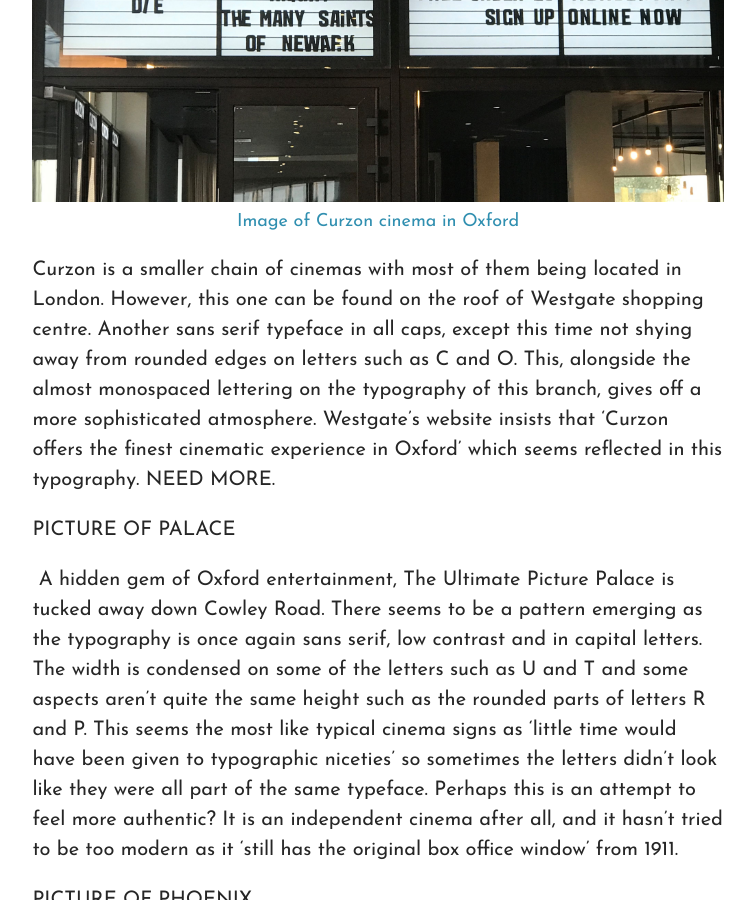
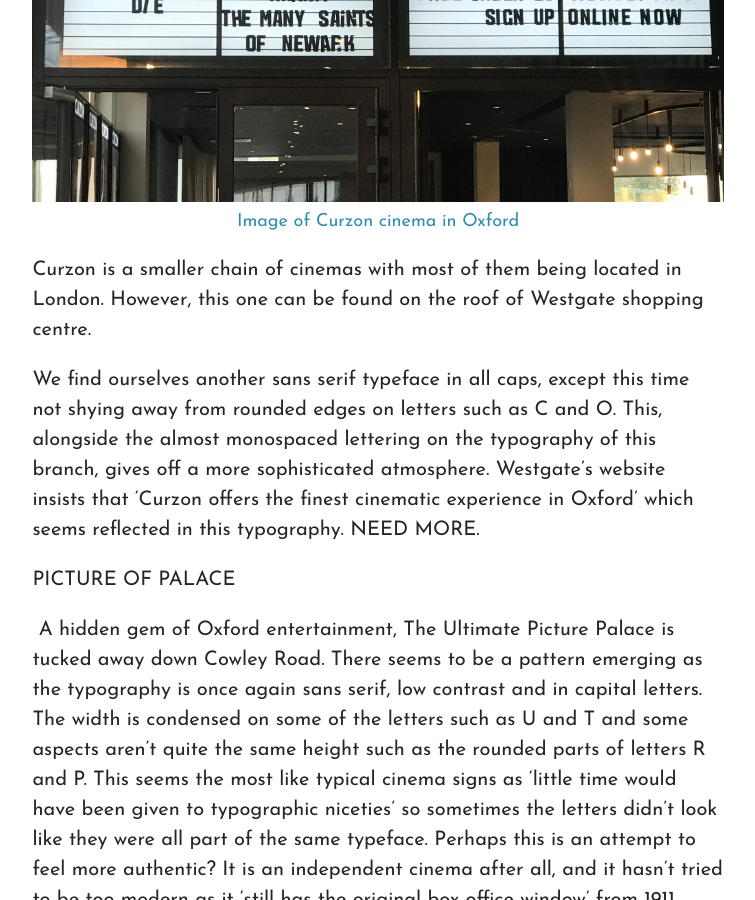
Before and after one commit to laurenlouisap/typography, a Jekyll site: the page built from _posts/2021-10-05-lets-go-to-the-movies.md, in a window 1280 px wide and 900 px high, scrolled down 1218 px. Shown: the whole window, without its empty margins (262-1017 px from the left). Built offline with Jekyll 4.4.1, drawn with Linux system fonts in a browser that asks for light colours; some web fonts are replaced.

Commit message:
Update Post “2021-10-05-lets-go-to-the-movies”

```diff
--- a/_posts/2021-10-05-lets-go-to-the-movies.md
+++ b/_posts/2021-10-05-lets-go-to-the-movies.md
@@ -23,7 +23,9 @@
 
 ![Image of Curzon cinema in Oxford](../uploads/img_8290.jpg "Oxford Curzon cinema located on The Rooftop Terrace")
 
-Curzon is a smaller chain of cinemas with most of them being located in London. However, this one can be found on the roof of Westgate shopping centre. Another sans serif typeface in all caps, except this time not shying away from rounded edges on letters such as C and O. This, alongside the almost monospaced lettering on the typography of this branch, gives off a more sophisticated atmosphere. Westgate’s website insists that ‘Curzon offers the finest cinematic experience in Oxford’ which seems reflected in this typography. NEED MORE.
+Curzon is a smaller chain of cinemas with most of them being located in London. However, this one can be found on the roof of Westgate shopping centre.
+
+We find ourselves another sans serif typeface in all caps, except this time not shying away from rounded edges on letters such as C and O. This, alongside the almost monospaced lettering on the typography of this branch, gives off a more sophisticated atmosphere. Westgate’s website insists that ‘Curzon offers the finest cinematic experience in Oxford’ which seems reflected in this typography. NEED MORE.
 
 PICTURE OF PALACE
 
```
